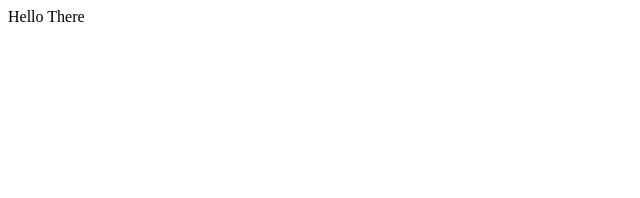
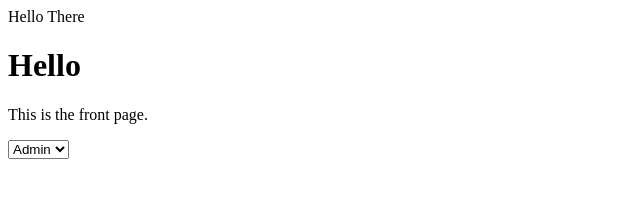
Before and after one commit to Shirudo2154/demo-repo2, a plain HTML site: page index.html in a window 1280 px wide. Shown: the whole page, without its empty margins (0-640 px from the left). Drawn offline with Linux system fonts and the light colour scheme.

Commit message:
New HTML front page.

```diff
--- a/index.html
+++ b/index.html
@@ -1 +1,10 @@
 <div>Hello There</div>
+
+<div>
+    <h1>Hello</h1>
+    <p>This is the front page.</p>
+    <select>
+        <option>Admin</option>
+        <option>Deuce</option>
+    </select>
+</div>
```
